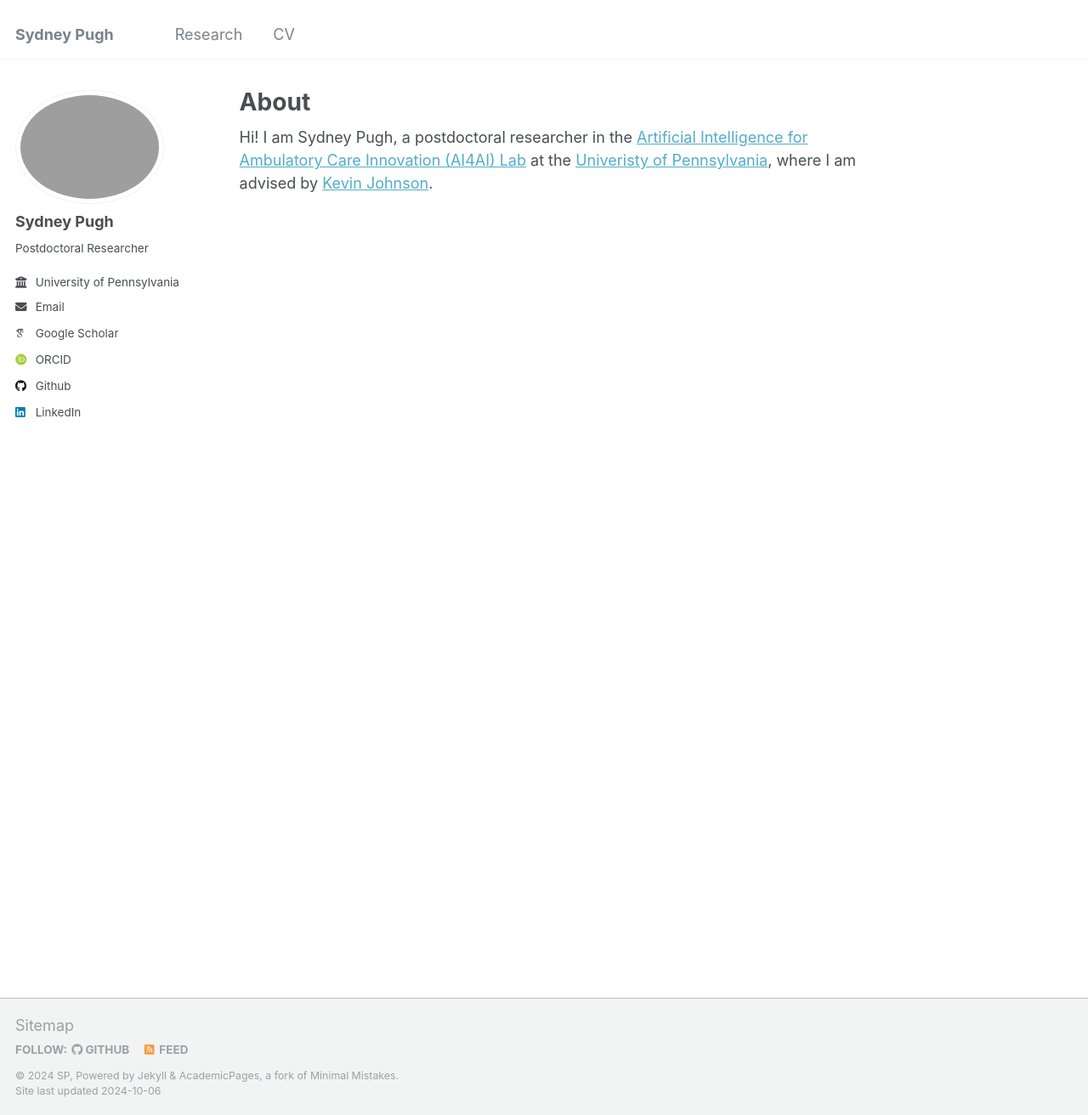
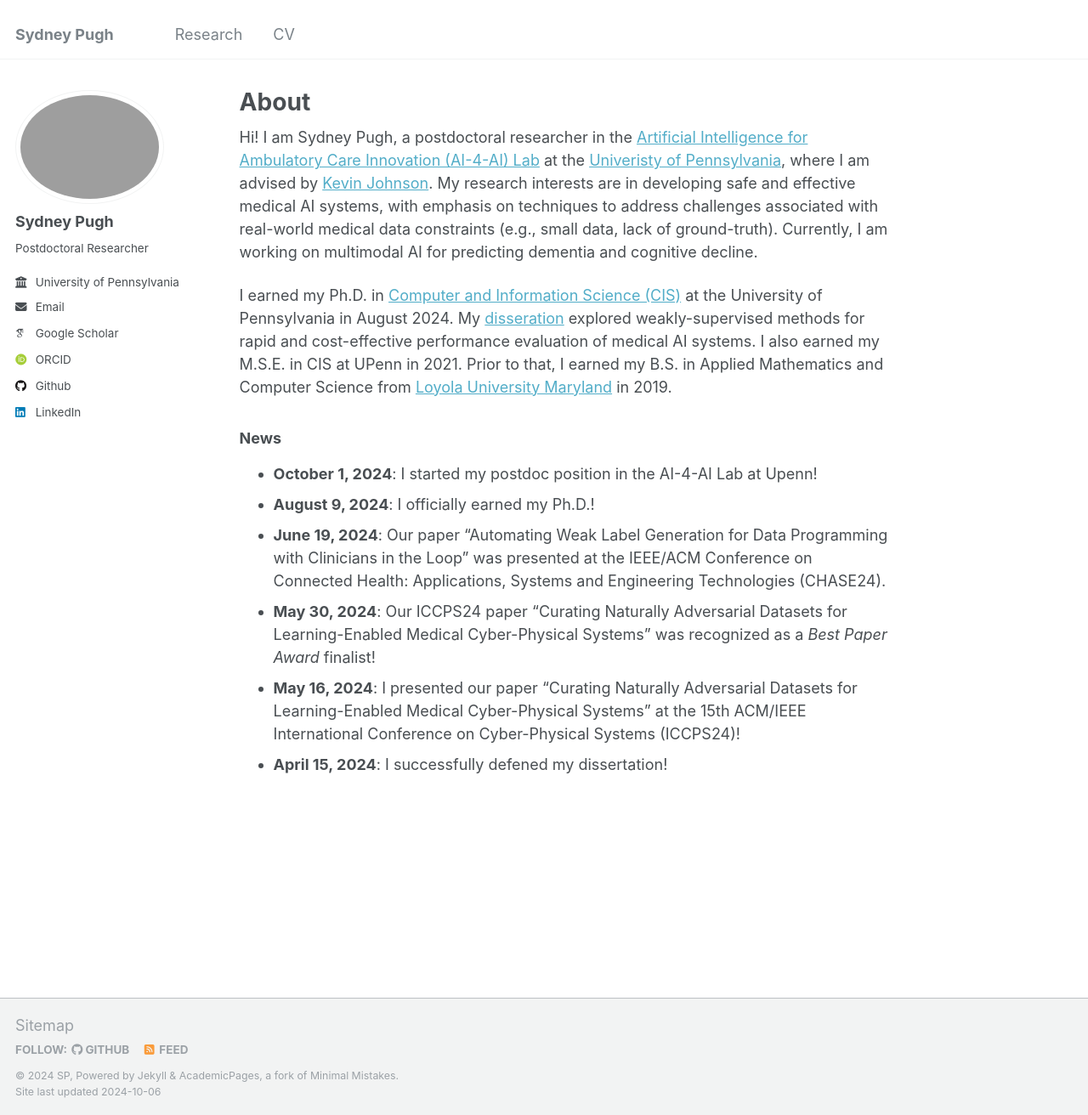
Before and after one commit to sfpugh/sfpugh.github.io, a Jekyll site: the page built from _pages/about.md, in a window 1280 px wide and 1312 px high. Shown: the whole window at 85% size. Built offline with Jekyll 4.4.1, drawn with Linux system fonts in a browser that asks for light colours; some web fonts are replaced.

Commit message:
Update about.md

```diff
--- a/_pages/about.md
+++ b/_pages/about.md
@@ -9,4 +9,14 @@ redirect_from:
   - /home.html
 ---
 
-Hi! I am Sydney Pugh, a postdoctoral researcher in the [Artificial Intelligence for Ambulatory Care Innovation (AI4AI) Lab](https://www.med.upenn.edu/kbjohnsonlab/) at the [Univeristy of Pennsylvania](https://www.upenn.edu/), where I am advised by [Kevin Johnson](https://www.kevinbjohnsonmd.net/).
+Hi! I am Sydney Pugh, a postdoctoral researcher in the [Artificial Intelligence for Ambulatory Care Innovation (AI-4-AI) Lab](https://www.med.upenn.edu/kbjohnsonlab/) at the [Univeristy of Pennsylvania](https://www.upenn.edu/), where I am advised by [Kevin Johnson](https://www.kevinbjohnsonmd.net/). My research interests are in developing safe and effective medical AI systems, with emphasis on techniques to address challenges associated with real-world medical data constraints (e.g., small data, lack of ground-truth). Currently, I am working on multimodal AI for predicting dementia and cognitive decline.
+
+I earned my Ph.D. in [Computer and Information Science (CIS)](https://www.cis.upenn.edu/) at the University of Pennsylvania in August 2024. My [disseration](https://www.proquest.com/openview/d1142238baa72023e1668a6caf01e8a7/1?pq-origsite=gscholar&cbl=18750&diss=y) explored weakly-supervised methods for rapid and cost-effective performance evaluation of medical AI systems. I also earned my M.S.E. in CIS at UPenn in 2021. Prior to that, I earned my B.S. in Applied Mathematics and Computer Science from [Loyola University Maryland](https://www.loyola.edu/) in 2019.
+
+### News
+* **October 1, 2024**: I started my postdoc position in the AI-4-AI Lab at Upenn!
+* **August 9, 2024**: I officially earned my Ph.D.!
+* **June 19, 2024**: Our paper "Automating Weak Label Generation for Data Programming with Clinicians in the Loop" was presented at the IEEE/ACM Conference on Connected Health: Applications, Systems and Engineering Technologies (CHASE24).
+* **May 30, 2024**: Our ICCPS24 paper "Curating Naturally Adversarial Datasets for Learning-Enabled Medical Cyber-Physical Systems" was recognized as a _Best Paper Award_ finalist!
+* **May 16, 2024**: I presented our paper "Curating Naturally Adversarial Datasets for Learning-Enabled Medical Cyber-Physical Systems" at the 15th ACM/IEEE International Conference on Cyber-Physical Systems (ICCPS24)!
+* **April 15, 2024**: I successfully defened my dissertation!
```
